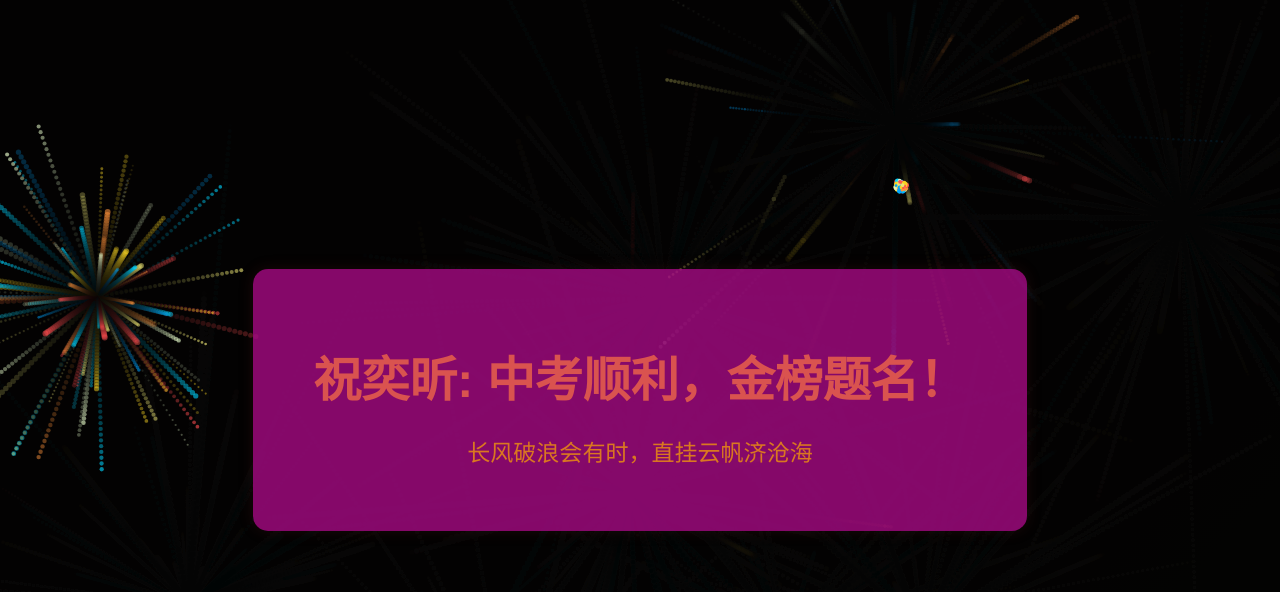
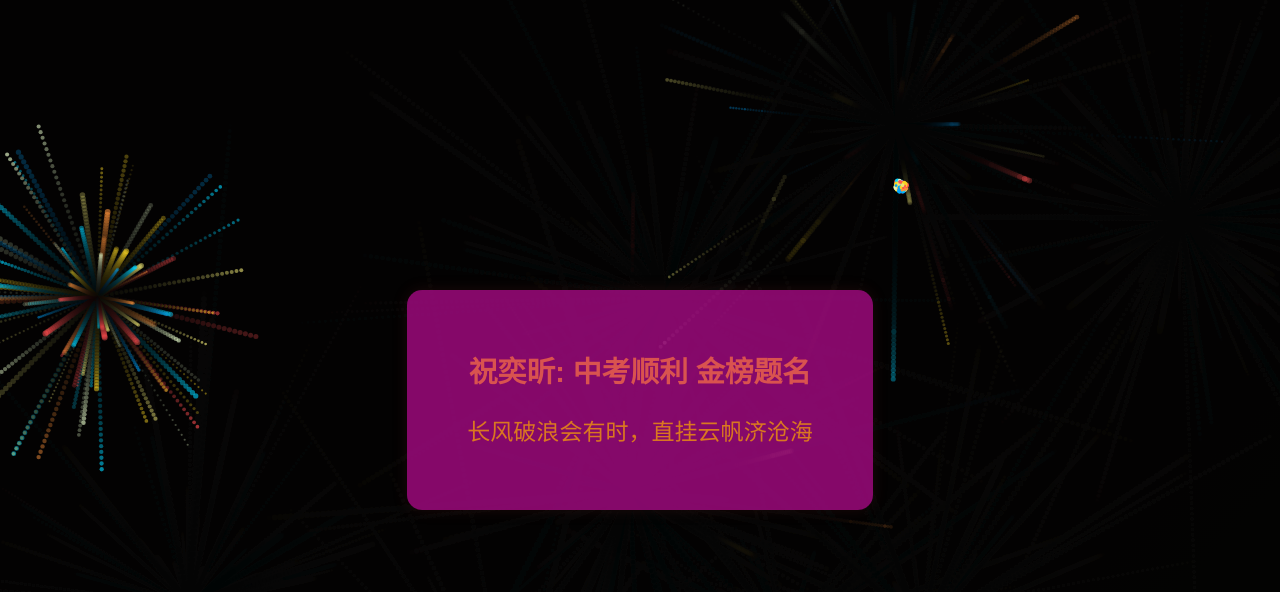
Before and after one commit to lin-k23/lin-k23.github.io, a plain HTML site: page index.html in a window 1280 px wide. Drawn offline with Linux system fonts and the light colour scheme.

Commit message:
Add files via upload

```diff
--- a/index.html
+++ b/index.html
@@ -29,12 +29,12 @@
         }
         h1 {
             color: #d9534f;
-            font-size: 2.5em;
+            font-size: 1.5em;
             margin-bottom: 20px;
         }
         p {
             color: #da7720;
-            font-family: '楷体';
+            font-family: '华文中宋';
             font-size:larger;
         }
         canvas {
@@ -50,7 +50,7 @@
 <body>
     <div class="container">
         <h1>祝奕昕:
-            中考顺利，金榜题名！</h1>
+            中考顺利 金榜题名</h1>
         <p id="blessing">长风破浪会有时，直挂云帆济沧海！</p>
     </div>
 
```
